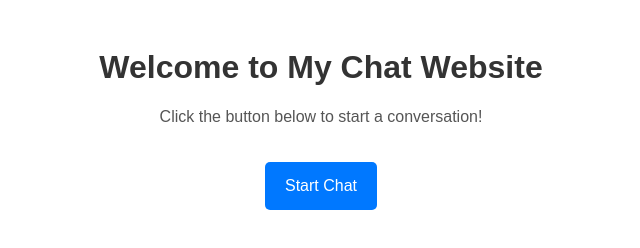
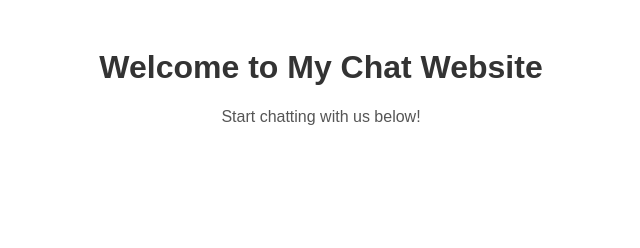
Before and after one commit to Josy216/Evangadi-puppy-page, a plain HTML site: page index.html in a window 1280 px wide. Shown: the whole page, without its empty margins (319-959 px from the left). Drawn offline with Linux system fonts and the light colour scheme.

Commit message:
Update index.html

```diff
--- a/index.html
+++ b/index.html
@@ -16,42 +16,24 @@
         p {
             color: #555;
         }
-        .chat-btn {
-            background-color: #0078ff;
-            color: white;
-            padding: 15px 20px;
-            font-size: 16px;
-            border: none;
-            cursor: pointer;
-            border-radius: 5px;
-            margin-top: 20px;
-        }
     </style>
 </head>
 <body>
 
     <h1>Welcome to My Chat Website</h1>
-    <p>Click the button below to start a conversation!</p>
-
-    <!-- Custom Chat Button -->
-    <button class="chat-btn" onclick="openChat()">Start Chat</button>
+    <p>Start chatting with us below!</p>
 
     <!-- Tawk.to Live Chat Script -->
     <script type="text/javascript">
-        var Tawk_API=Tawk_API||{}, Tawk_LoadStart=new Date();
-        (function(){
-            var s1=document.createElement("script"),s0=document.getElementsByTagName("script")[0];
-            s1.async=true;
-            s1.src='https://embed.tawk.to/67d56577abeddd190b965d24/1imcp8ndl';
-            s1.charset='UTF-8';
-            s1.setAttribute('crossorigin','*');
-            s0.parentNode.insertBefore(s1,s0);
+        var Tawk_API = Tawk_API || {}, Tawk_LoadStart = new Date();
+        (function () {
+            var s1 = document.createElement("script"), s0 = document.getElementsByTagName("script")[0];
+            s1.async = true;
+            s1.src = 'https://embed.tawk.to/67d56577abeddd190b965d24/1imcp8ndl';
+            s1.charset = 'UTF-8';
+            s1.setAttribute('crossorigin', '*');
+            s0.parentNode.insertBefore(s1, s0);
         })();
-
-        // Function to open chat when button is clicked
-        function openChat() {
-            Tawk_API.toggle();
-        }
     </script>
 
 </body>
```
